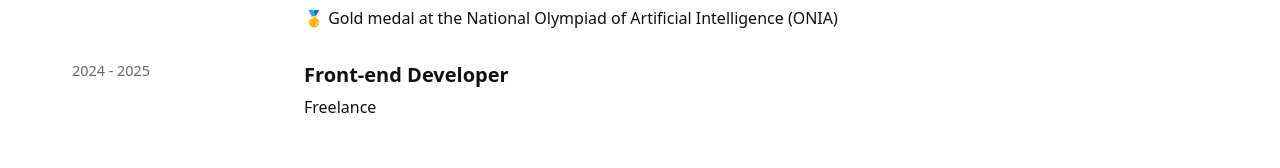
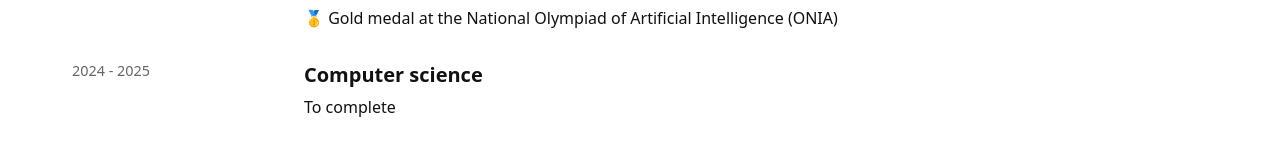
Before and after one commit to Dul3a/Personal_Website, a Next.js app: page / in a window 1280 px wide. Shown: the part 629-797 px from the top of the page. Built offline with nearby package versions, Linux system fonts and the light colour scheme.

Commit message:
added navbar, hero section, achievements section, projects section, footer section(with the contact section) and animations

```diff
--- a/src/app/page.js
+++ b/src/app/page.js
@@ -82,8 +82,8 @@ export default function Home() {
             <motion.div className={styles.timelineItem} variants={itemVariants}>
               <div className={styles.timelineDate}>2024 - 2025</div>
               <div className={styles.timelineContent}>
-                <h3>Front-end Developer</h3>
-                <p>Freelance</p>
+                <h3>Computer science</h3>
+                <p>To complete</p>
               </div>
             </motion.div>
           </motion.div>
```
